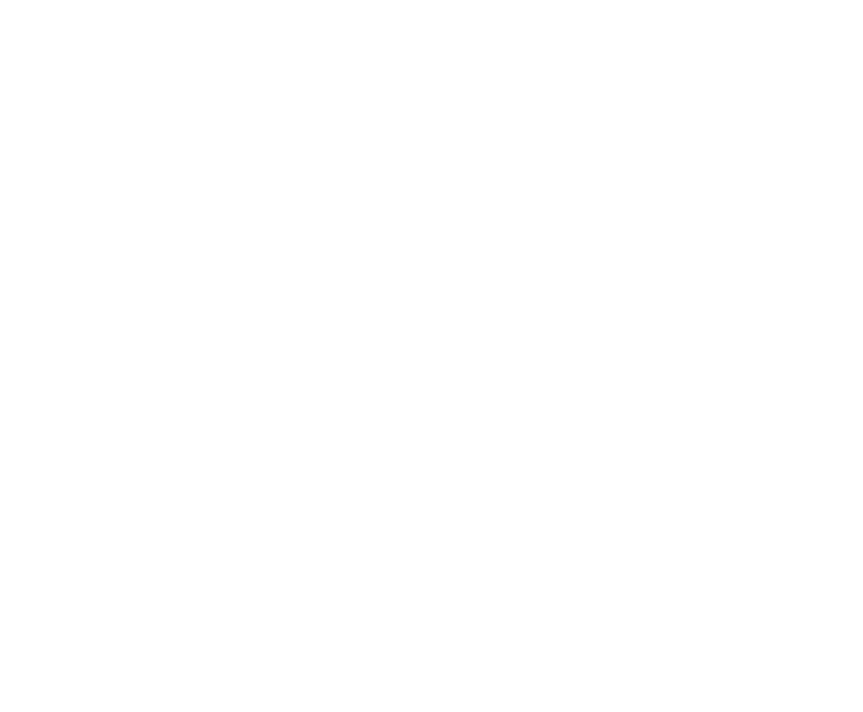
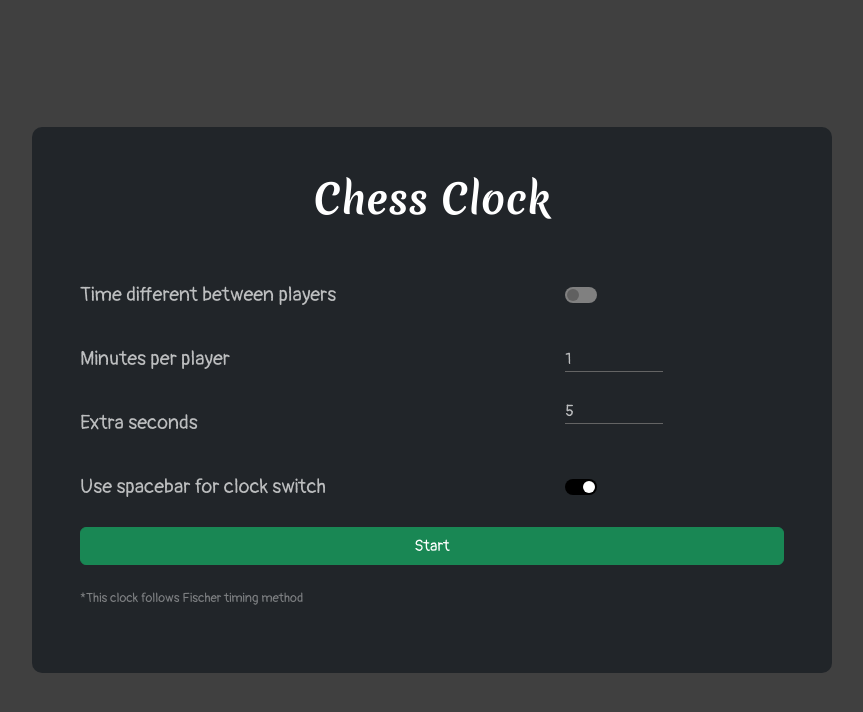
Before and after one commit to kunal22-gupta/Chess-Clock, a plain HTML site: page index.html in a window 1280 px wide. Shown: the whole page, without its empty margins (208-1071 px from the left). Drawn offline with nearby package versions, Linux system fonts and the light colour scheme.

Commit message:
feat: add form to input clock details
Basic instructions like the timer duration and same or different time for both players added in the form based on Fischer timing method

```diff
--- a/index.html
+++ b/index.html
@@ -1,24 +1,84 @@
 <!DOCTYPE html>
 <html lang="en">
+
 <head>
     <meta charset="UTF-8" />
     <meta name="viewport" content="width=device-width, initial-scale=1.0" />
     <title>Chess Clock</title>
-        <link
-            href="https://cdn.jsdelivr.net/npm/bootstrap@5.3.2/dist/css/bootstrap.min.css"
-            rel="stylesheet"
-            integrity="sha384-T3c6CoIi6uLrA9TneNEoa7RxnatzjcDSCmG1MXxSR1GAsXEV/Dwwykc2MPK8M2HN"
-            crossorigin="anonymous"
-        />
+    <link href="https://cdn.jsdelivr.net/npm/remixicon@3.5.0/fonts/remixicon.css" rel="stylesheet">
+    <link href="https://cdn.jsdelivr.net/npm/bootstrap@5.3.2/dist/css/bootstrap.min.css" rel="stylesheet"
+        integrity="sha384-T3c6CoIi6uLrA9TneNEoa7RxnatzjcDSCmG1MXxSR1GAsXEV/Dwwykc2MPK8M2HN" crossorigin="anonymous" />
     <link rel="stylesheet" href="style.css" />
 </head>
 
-    <body>
+<body class="bg-black bg-opacity-75">
+    <div class="container-sm">
+        <div class="wrapper d-flex align-items-center justify-content-center">
+            <div class="form-box bg-dark px-4 py-5 p-md-5">
+                <h1 class="text-center mb-5">Chess Clock</h1>
+                <form action="#">
+                    <div class="row mb-3">
+                        <div class="col-12 col-md-8">
+                            <label for="time-different" class="col-form-label-lg form-check-label">
+                                Time different between players
+                            </label>
+                        </div>
+                        <div class="col-2 d-flex align-items-center">
+                            <div class="form-switch">
+                                <input type="checkbox" role="switch" name="time-different" id="time-different"
+                                    class="form-check-input" />
+                            </div>
+                        </div>
+                    </div>
+                    <div class="row mb-3">
+                        <div class="col-12 col-md-8">
+                            <label for="minPerPlayer" class="col-form-label-lg">Minutes per player</label>
+                        </div>
+                        <div class="col-3 col-md-2 d-flex align-items-center">
+                            <input type="number" autocomplete="off" name="minPerPlayer" id="minPerPlayer"
+                                class="form-control bg-dark" min="1" max="100" value="1">
+                        </div>
+                    </div>
+                    <div class="row mb-3">
+                        <div class="col-12 col-md-8 d-flex align-items-center">
+                            <label for="extraSec" class="col-form-label-lg">Extra seconds</label>
+                        </div>
+                        <div class="col-3 col-md-2">
+                            <input type="number" autocomplete="off" name="extraSec" id="extraSec"
+                                class="form-control bg-dark" min="0" max="9999" value="5">
+                        </div>
+                    </div>
+                    <div class="row mb-3">
+                        <div class="col-12 col-md-8">
+                            <label for="spacebarSwitch" class="col-form-label-lg form-check-label">
+                                Use spacebar for clock switch
+                            </label>
+                        </div>
+                        <div class="col-2 d-flex align-items-center">
+                            <div class="form-switch">
+                                <input type="checkbox" role="switch" name="spacebarSwitch" id="spacebarSwitch"
+                                    class="form-check-input" checked />
+                            </div>
+                        </div>
+                    </div>
+                    <div class="row mb-4">
+                        <div class="col-12">
+                            <button type="submit" class="btn btn-success w-100">Start</button>
+                        </div>
+                    </div>
+                    <div class="row">
+                        <div class="col-12">
+                            <p class="min-text">*This clock follows Fischer timing method</p>
+                        </div>
+                    </div>
+                </form>
+            </div>
+        </div>
+    </div>
     <script src="script.js"></script>
-        <script
-            src="https://cdn.jsdelivr.net/npm/bootstrap@5.3.2/dist/js/bootstrap.bundle.min.js"
+    <script src="https://cdn.jsdelivr.net/npm/bootstrap@5.3.2/dist/js/bootstrap.bundle.min.js"
         integrity="sha384-C6RzsynM9kWDrMNeT87bh95OGNyZPhcTNXj1NW7RuBCsyN/o0jlpcV8Qyq46cDfL"
-            crossorigin="anonymous"
-        ></script>
+        crossorigin="anonymous"></script>
 </body>
+
 </html>
--- a/style.css
+++ b/style.css
@@ -0,0 +1,73 @@
+@import url("https://fonts.googleapis.com/css2?family=Merienda:wght@700&family=Pangolin&display=swap");
+/*
+font-family:
+    Merienda-700,
+    Pangolin-400,
+*/
+
+/* Change Bootstrap default css */
+*::selection {
+    background-color: grey;
+    color: black;
+}
+h1 {
+    font-family: "Merienda", cursive;
+    color: white;
+}
+body {
+    font-family: "Pangolin", cursive;
+}
+label {
+    width: 100%;
+}
+input {
+    color: inherit !important;
+    padding: 0px !important;
+}
+input:focus {
+    box-shadow: none !important;
+    border-color: white;
+}
+form {
+    color: rgba(255, 255, 255, 0.7);
+}
+.wrapper {
+    width: 100%;
+    height: 100vh;
+}
+.form-box {
+    width: 100%;
+    max-width: 800px;
+    border-radius: 10px;
+}
+.min-text {
+    font-size: 0.8rem;
+    opacity: 0.6;
+}
+
+/* Input fields */
+input[type="checkbox"] {
+    border: none;
+    background-color: grey;
+}
+input[type="checkbox"]:checked {
+    background-color: black;
+}
+input[type="number"] {
+    border-radius: 0%;
+    border-width: 0 0 1px;
+    border-color: rgb(100, 100, 100);
+}
+input[type="number"]:focus {
+    border-color: white;
+}
+/* Remove Spinner from input in Firefox */
+input[type="number"] {
+    -moz-appearance: textfield;
+}
+/* Remove Spinner from input in Chrome, Safari, Edge, Opera*/
+input::-webkit-outer-spin-button,
+input::-webkit-inner-spin-button {
+    -webkit-appearance: none;
+    margin: 0;
+}
```
Lines whose indentation alone changed are shown as unchanged.
